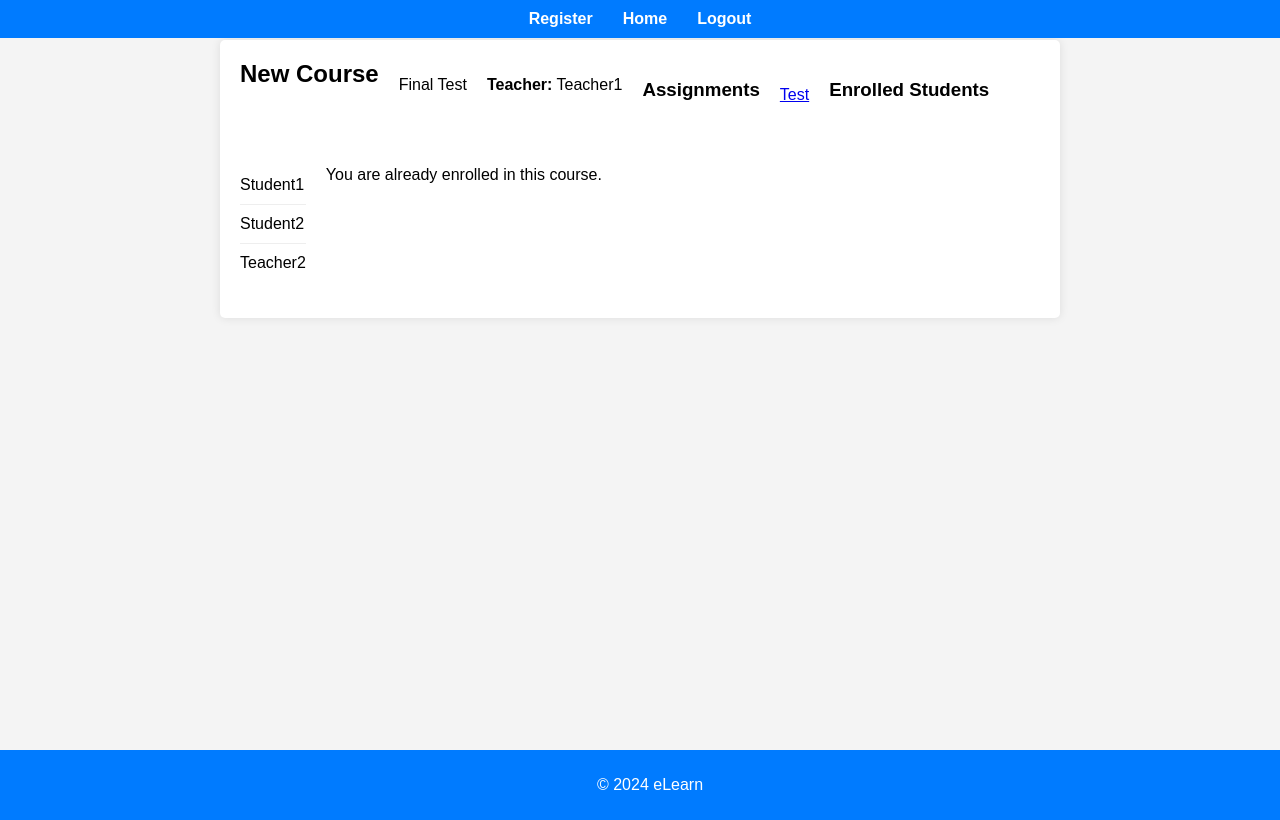
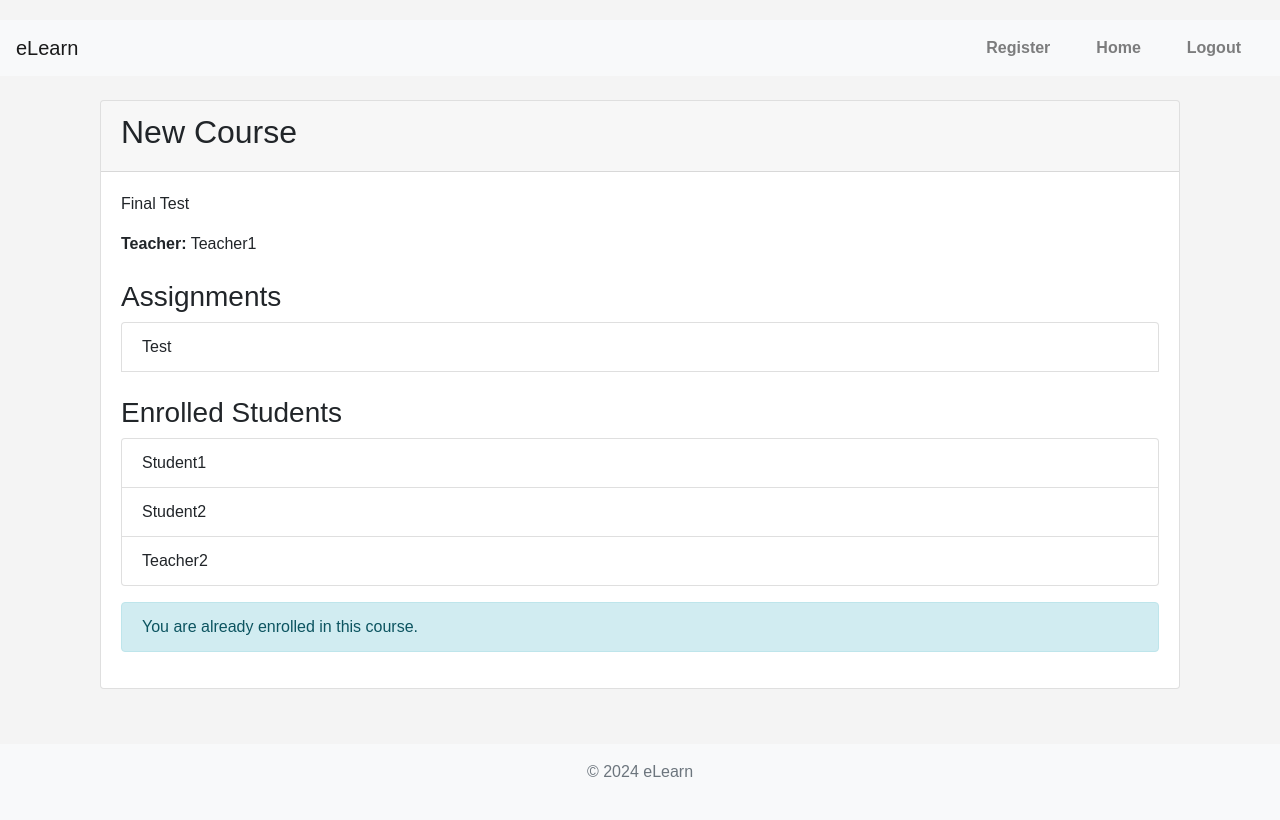
Before and after one commit to niloy0912/eLearn, a Django app: page /courses/4/ in a window 1280 px wide. After the commit the page ends 777 px from the top, so only its background shows below. Run offline with Django 5.2, Linux system fonts and the light colour scheme; a user stored in the database is signed in; data comes from the database, SQL or seed files in the repository; both versions use the stored data as it was after the commit; some libraries are stand-ins or nearby versions.

Commit message:
update few elements

```diff
--- a/templates/core/base.html
+++ b/templates/core/base.html
@@ -4,11 +4,13 @@
 <html>
 <head>
     <title>{% block title %}Learning Management System{% endblock %}</title>
+    <!-- Bootstrap CSS -->
+    <link rel="stylesheet" href="https://stackpath.bootstrapcdn.com/bootstrap/4.5.2/css/bootstrap.min.css">
+
     <link rel="stylesheet" type="text/css" href="{% static 'css/main.css' %}">
     <link rel="stylesheet" type="text/css" href="{% static 'css/courses.css' %}">
     <link rel="stylesheet" type="text/css" href="{% static 'css/assignments.css' %}">
     <link rel="stylesheet" type="text/css" href="{% static 'css/grades.css' %}">
-
 
     {% comment %} favicon links below {% endcomment %}
     <link rel="icon" type="image/png" sizes="16x16" href="{% static 'favicon/favicon-16x16.png' %}">
@@ -17,25 +19,48 @@
     <link rel="icon" type="image/png" sizes="192x192" href="{% static 'favicon/android-chrome-192x192.png' %}">
     <link rel="icon" type="image/png" sizes="512x512" href="{% static 'favicon/android-chrome-512x512.png' %}">
     <link rel="manifest" href="{% static 'favicon/site.webmanifest' %}">
-
 </head>
 <body>
-    <nav>
-        <ul>
-            <li><a href="{% url 'signup' %}">Register</a></li>
-            <li><a href="{% url 'home' %}">Home</a></li>
+    <nav class="navbar navbar-expand-lg navbar-light bg-light">
+        <a class="navbar-brand" href="{% url 'home' %}">eLearn</a>
+        <button class="navbar-toggler" type="button" data-toggle="collapse" data-target="#navbarNav" aria-controls="navbarNav" aria-expanded="false" aria-label="Toggle navigation">
+            <span class="navbar-toggler-icon"></span>
+        </button>
+        <div class="collapse navbar-collapse" id="navbarNav">
+            <ul class="navbar-nav ml-auto">
+                <li class="nav-item">
+                    <a class="nav-link" href="{% url 'signup' %}">Register</a>
+                </li>
+                <li class="nav-item">
+                    <a class="nav-link" href="{% url 'home' %}">Home</a>
+                </li>
                 {% if user.is_authenticated %}
-                <li><a href="{% url 'log_out' %}">Logout</a></li>
+                    <li class="nav-item">
+                        <a class="nav-link" href="{% url 'log_out' %}">Logout</a>
+                    </li>
                 {% else %}
-                <li><a href="{% url 'login' %}">Login</a></li>
+                    <li class="nav-item">
+                        <a class="nav-link" href="{% url 'login' %}">Login</a>
+                    </li>
                 {% endif %}
             </ul>
+        </div>
     </nav>
+
+    <div class="container">
         {% block content %}
         {% endblock %}
+    </div>
 
-    <footer>
-        <p>&copy; 2024 eLearn</p>
+    <footer class="footer mt-auto py-3 bg-light">
+        <div class="container">
+            <span class="text-muted">&copy; 2024 eLearn</span>
+        </div>
     </footer>
+
+    <!-- Bootstrap JS and dependencies -->
+    <script src="https://code.jquery.com/jquery-3.5.1.slim.min.js"></script>
+    <script src="https://cdn.jsdelivr.net/npm/@popperjs/core@2.5.4/dist/umd/popper.min.js"></script>
+    <script src="https://stackpath.bootstrapcdn.com/bootstrap/4.5.2/js/bootstrap.min.js"></script>
 </body>
 </html>
--- a/templates/courses/course_detail.html
+++ b/templates/courses/course_detail.html
@@ -3,51 +3,105 @@
 {% block title %}Course Details{% endblock %}
 
 {% block content %}
-<div class="course-container">
+<div class="container mt-4">
+    <div class="card">
+        <div class="card-header">
             <h2>{{ course.title }}</h2>
-    <p>{{ course.description }}</p>
+        </div>
+        <div class="card-body">
+            <p class="card-text">{{ course.description }}</p>
             <p><strong>Teacher:</strong> {{ course.teacher.username }}</p>
 
-    <h3>Assignments</h3>
-    <ul>
+            <h3 class="mt-4">Assignments</h3>
+            <ul class="list-group">
                 {% for assignment in assignments %}
-            <li>
-                <a href="{% url 'assignments:assignment_detail' assignment.pk %}">{{ assignment.title }}</a>
+                    <li class="list-group-item d-flex justify-content-between align-items-center">
+                        <span>{{ assignment.title }}</span>
                         {% if request.user == course.teacher %}
-                    - <a href="{% url 'assignments:assignment_update' assignment.pk %}" class="btn">Edit</a>
-                    - <a href="{% url 'assignments:assignment_delete' assignment.pk %}" class="btn">Delete</a>
+                            <span class="d-flex">
+                                <a href="{% url 'assignments:assignment_update' assignment.pk %}" class="btn btn-sm btn-primary mr-2">Edit</a>
+                                <button type="button" class="btn btn-sm btn-danger" data-toggle="modal" data-target="#deleteAssignmentModal{{ assignment.pk }}">Delete</button>
+                            </span>
                         {% endif %}
                     </li>
+
+                    <!-- Delete Confirmation Modal -->
+                    <div class="modal fade" id="deleteAssignmentModal{{ assignment.pk }}" tabindex="-1" role="dialog" aria-labelledby="deleteAssignmentModalLabel{{ assignment.pk }}" aria-hidden="true">
+                        <div class="modal-dialog" role="document">
+                            <div class="modal-content">
+                                <div class="modal-header">
+                                    <h5 class="modal-title" id="deleteAssignmentModalLabel{{ assignment.pk }}">Delete Assignment</h5>
+                                    <button type="button" class="close" data-dismiss="modal" aria-label="Close">
+                                        <span aria-hidden="true">&times;</span>
+                                    </button>
+                                </div>
+                                <div class="modal-body">
+                                    Are you sure you want to delete the assignment "{{ assignment.title }}"?
+                                </div>
+                                <div class="modal-footer">
+                                    <button type="button" class="btn btn-secondary" data-dismiss="modal">Cancel</button>
+                                    <a href="{% url 'assignments:assignment_delete' assignment.pk %}" class="btn btn-danger">Delete</a>
+                                </div>
+                            </div>
+                        </div>
+                    </div>
                 {% endfor %}
             </ul>
             {% if request.user == course.teacher %}
-        <a href="{% url 'assignments:assignment_create' %}?course_id={{ course.pk }}" class="btn">Create New Assignment</a>
+                <a href="{% url 'assignments:assignment_create' %}?course_id={{ course.pk }}" class="btn btn-success mt-3">Create New Assignment</a>
             {% endif %}
 
-    <h3>Enrolled Students</h3>
-    <ul>
+            <h3 class="mt-4">Enrolled Students</h3>
+            <ul class="list-group">
                 {% for enrollment in enrolled_students %}
-            <li>{{ enrollment.student.username }}</li>
+                    <li class="list-group-item">{{ enrollment.student.username }}</li>
                 {% endfor %}
             </ul>
 
-    {% if request.user.is_authenticated and not request.user.is_teacher %}
+            {% if request.user.is_authenticated %}
                 {% if error_message %}
-            <p class="error-message">{{ error_message }}</p>
+                    <div class="alert alert-danger mt-3">{{ error_message }}</div>
                 {% endif %}
                 {% if is_enrolled %}
-            <p>You are already enrolled in this course.</p>
+                    <div class="alert alert-info mt-3">You are already enrolled in this course.</div>
                 {% else %}
-            <form method="post" action="{% url 'courses:enroll_in_course' course.pk %}">
+                    <form method="post" action="{% url 'courses:enroll_in_course' course.pk %}" class="mt-3">
                         {% csrf_token %}
-                <button type="submit" class="btn">Enroll</button>
+                        <button type="submit" class="btn btn-primary">Enroll</button>
                     </form>
                 {% endif %}
             {% endif %}
 
             {% if request.user == course.teacher %}
-        <a href="{% url 'courses:course_update' course.pk %}" class="btn">Edit</a> |
-        <a href="{% url 'courses:course_delete' course.pk %}" class="btn">Delete</a>
+                <div class="mt-3">
+                    <a href="{% url 'courses:course_update' course.pk %}" class="btn btn-warning">Edit</a>
+                    <button type="button" class="btn btn-danger" data-toggle="modal" data-target="#deleteCourseModal">Delete</button>
+                </div>
+
+                <!-- Delete Course Modal -->
+                <div class="modal fade" id="deleteCourseModal" tabindex="-1" role="dialog" aria-labelledby="deleteCourseModalLabel" aria-hidden="true">
+                    <div class="modal-dialog" role="document">
+                        <div class="modal-content">
+                            <div class="modal-header">
+                                <h5 class="modal-title" id="deleteCourseModalLabel">Delete Course</h5>
+                                <button type="button" class="close" data-dismiss="modal" aria-label="Close">
+                                    <span aria-hidden="true">&times;</span>
+                                </button>
+                            </div>
+                            <div class="modal-body">
+                                Are you sure you want to delete the course "{{ course.title }}"?
+                            </div>
+                            <div class="modal-footer">
+                                <button type="button" class="btn btn-secondary" data-dismiss="modal">Cancel</button>
+                                <a href="{% url 'courses:course_delete' course.pk %}" class="btn btn-danger">Delete</a>
+                            </div>
+                        </div>
+                    </div>
+                </div>
             {% endif %}
         </div>
+    </div>
+</div>
 {% endblock %}
+
+<!-- Include Bootstrap JS and dependencies -->
```
Also changed, not shown: templates/core/home.html (+6 -1 lines), db.sqlite3, static/banner/carousel1.jpeg (added), static/banner/carousel2.jpeg (added), 1 other file. Lines whose indentation alone changed are shown as unchanged.
